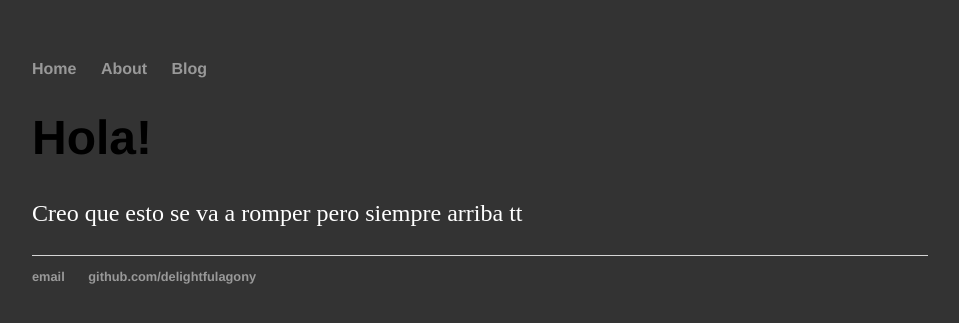
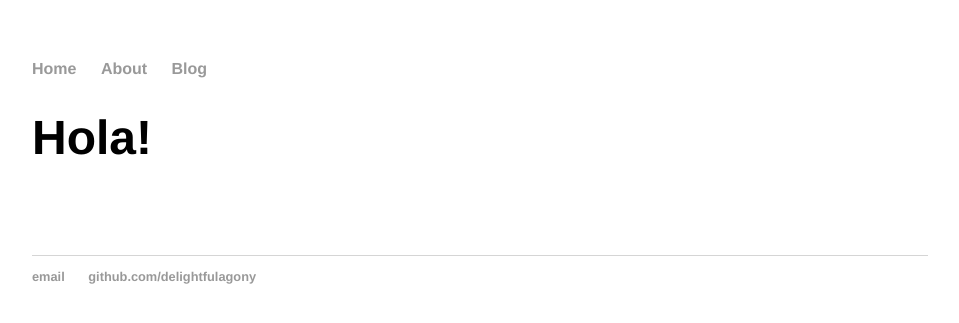
Before and after one commit to delightfulagony/delightfulagony.github.io, a Jekyll site: the page built from index.html, in a window 1280 px wide. Shown: the top 323 px of the page, without its empty margins (160-1119 px from the left). Built offline with Jekyll 4.4.1, drawn with Linux system fonts in a browser that asks for light colours.

Commit message:
Trasteo0

```diff
--- a/assets/css/main.css
+++ b/assets/css/main.css
@@ -1,7 +1,7 @@
 body {
     margin: 60px auto;
     width: 70%;
-    background-color: #333;
+    background-color: white;
 }
 nav ul, footer ul {
     font-family:'Helvetica', 'Arial', 'Sans-Serif';
```
